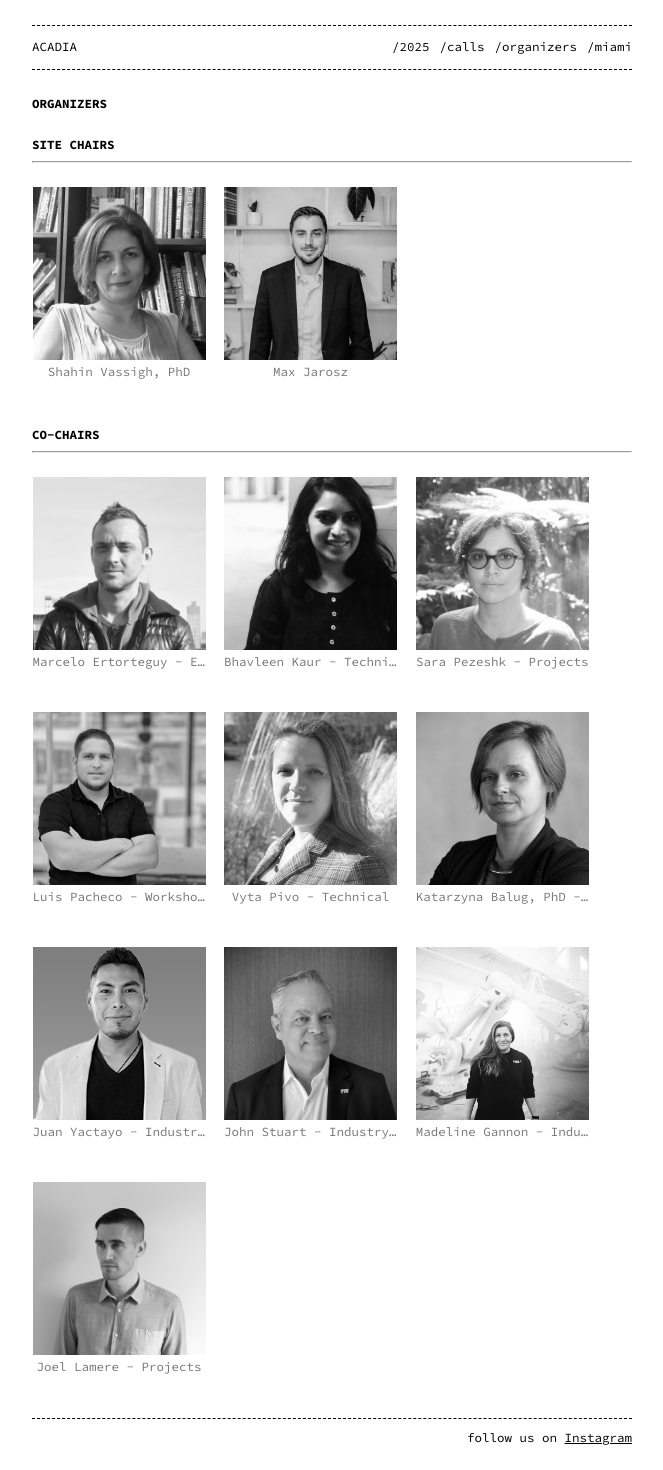
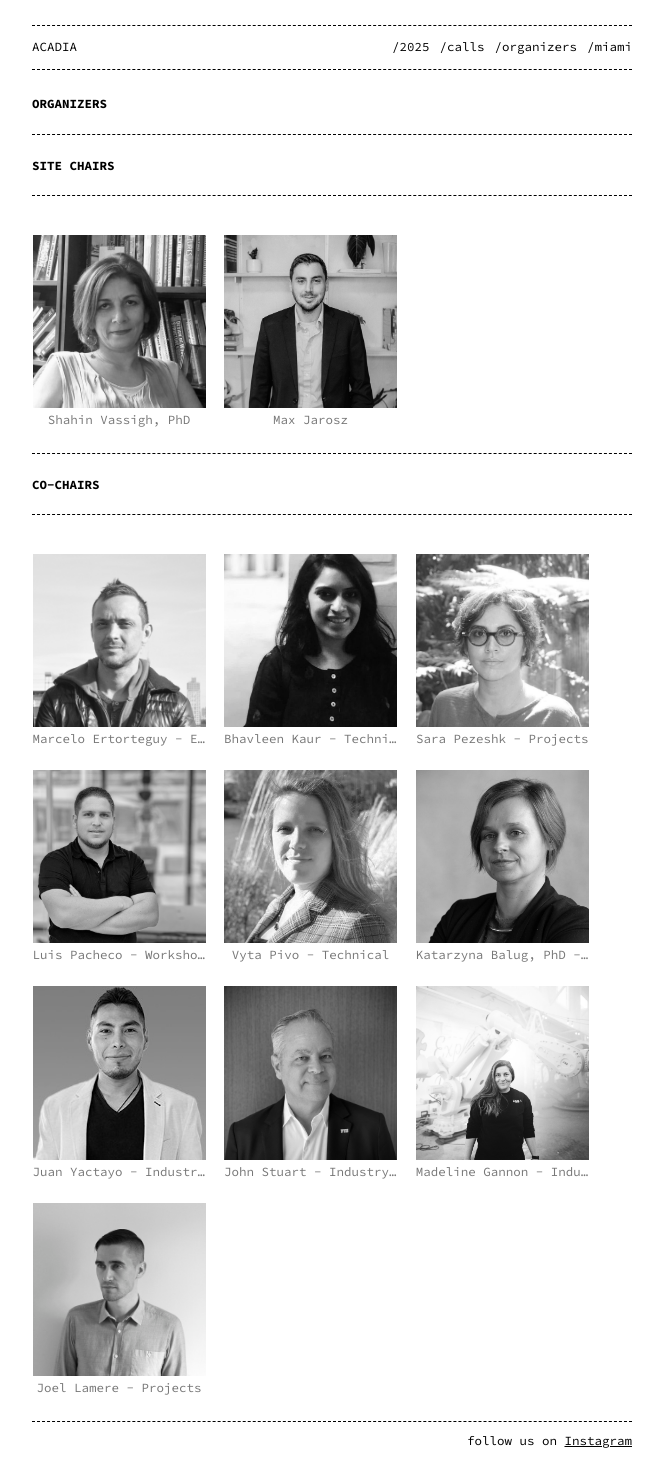
Before and after one commit to acadia2025/website, a Jekyll site: the page built from organizers.md, in a window 1280 px wide. Shown: the whole page, without its empty margins (308-971 px from the left). Built offline with Jekyll 4.4.1, drawn with Linux system fonts in a browser that asks for light colours.

Commit message:
dashed hr

```diff
--- a/_includes/image-gallery.html
+++ b/_includes/image-gallery.html
@@ -1,6 +1,6 @@
 <style>
     .image-gallery {overflow: auto; margin-left: -3%!important;}
-    .image-gallery li {float: left; display: block; margin: 3% 0% 3% 3%; width:28%;}
+    .image-gallery li {float: left; display: block; margin: 3% 0% 0% 3%; width:28%;}
     .image-gallery li a {text-align: center; text-decoration: none!important; color: #777;}
     .image-gallery li a span {display: block; text-overflow: ellipsis; overflow: hidden; white-space: nowrap; padding: 3px 0;}
     .image-gallery li a img {width: 100%; display: block; object-fit: cover; aspect-ratio: 1/1;} /* Added object-fit: cover; here */
--- a/_sass/base.scss
+++ b/_sass/base.scss
@@ -165,3 +165,9 @@ pre { background-color: var(--background-color);  border: none;  padding: 0;  ma
 .highlight .vg { color: var(--code-color-7); } /* Name.Variable.Global */
 .highlight .vi { color: var(--code-color-7); } /* Name.Variable.Instance */
 .highlight .il { color: var(--code-color-14); } /* Literal.Number.Integer.Long */
+
+hr {
+	border: none;
+	border-top: 1px dashed rgba(0, 0, 0, 1);
+	margin: 20px 0;
+}
--- a/organizers.md
+++ b/organizers.md
@@ -6,6 +6,7 @@ permalink: /organizers
 
 #  ORGANIZERS
 
+---------------
 ## SITE CHAIRS
 ---------------
 
@@ -13,8 +14,9 @@ permalink: /organizers
 
 {% include image-gallery.html folder="/assets/images/organizers/chairs" %}
 
+---------------
 ## CO-CHAIRS
--------------
+---------------
 
 
 
```
Also changed, not shown: assets/main.scss (line endings or trailing spaces).
